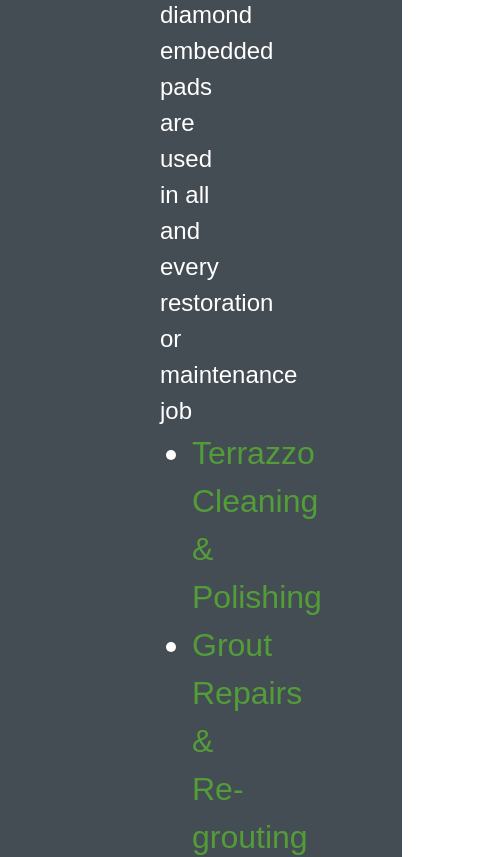
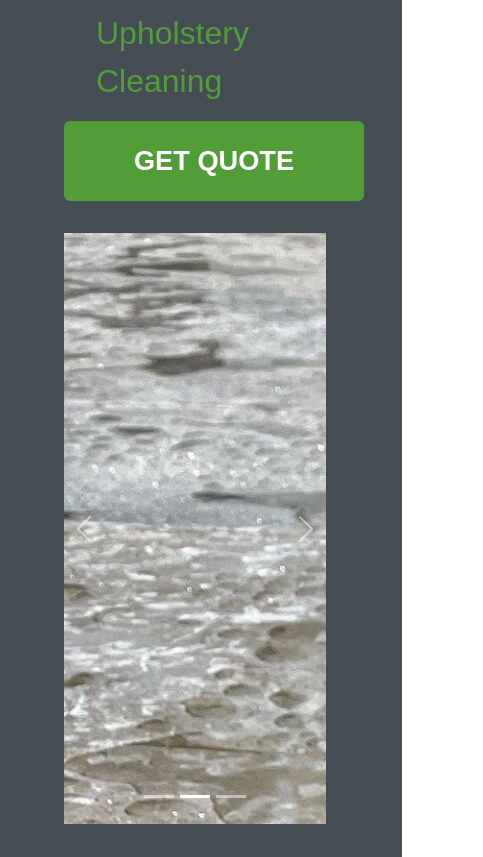
Before and after one commit to DBulacio/starcleanup_landing, a React (Create React App) app: page / in a window 390 px wide. Shown: the part 3040-3897 px from the top of the page, 483 px wide, since content can reach past the window. Built offline with nearby package versions, Linux system fonts and the light colour scheme.

Commit message:
adding services styling

```diff
--- a/src/App.css
+++ b/src/App.css
@@ -134,9 +134,6 @@ p, h1 {
   align-items: center;
   padding: 3rem 10rem;
 }
-/* .services-content, .services-image {
-  flex: 1;
-} */
 .services-title {
   font-size: 4rem;
 }
@@ -150,6 +147,15 @@ p, h1 {
   text-decoration: none;
   color: var(--main)
 }
+.carousel-item {
+  height: 70vh !important;
+}
+.get-quote-button {
+  margin-bottom: 2rem;
+  width: 300px;
+  height: 80px;
+  font-size: 1.7rem !important;
+}
 
 /* MEDIA */
 @media (max-width: 1300px) {
@@ -158,6 +164,9 @@ p, h1 {
   }
   .black-overlay {
     height: 98.6vh;
+  }
+  .home-services-bg {
+    padding: 3rem 5rem;
   }
 }
 
@@ -171,6 +180,10 @@ p, h1 {
   .home-pg-1, .home-pg-2 {
     font-size: 14px;
   }
+  .home-services-bg {
+    padding: 3rem 0;
+    flex-direction: column;
+  }
 }
 
 @media (max-width: 576px) {
@@ -181,4 +194,7 @@ p, h1 {
     font-size: 48px;
     margin: 3rem 0 !important;
   }
+  .home-services-bg {
+    padding: 3rem 4rem;
+  }
 }
--- a/src/components/home/Services.js
+++ b/src/components/home/Services.js
@@ -1,10 +1,11 @@
 import React from "react";
 import Carousel from 'react-bootstrap/Carousel';
+import Button from 'react-bootstrap/Button';
 
 const Services = () => {
   return (
     <div className="home-services-bg row">
-      <div className="services-content col">
+      <div className="services-content col-md-6">
         <h2 className="services-title">OUR FLOOR CARE SERVICES</h2>
         <p className="services-pg"><span className="starcleanup">Star Clean Up</span> offers specialized range of services directed to high end residential and commercial facilities in need of a long term solution to keep their floors and textiles looking the best and expanding lifespan as much as possible by ensuring only the best procedures, equipment and diamond embedded pads are used in all and every restoration or maintenance job</p>
         <ul className="services-list">
@@ -33,10 +34,12 @@ const Services = () => {
             <a href="#"> Commercial Upholstery Cleaning</a>
           </li>
         </ul>
+        <Button className='main-button get-quote-button'>GET QUOTE</Button>
       </div>
 
-      <div className="services-image col">
-        {/* <Carousel className="services-image-carousel">
+      <div className="services-image col-md-6">
+        <Carousel>
+          {/* It would be nice to have the iamges be square to fit the text */}
           <Carousel.Item>
             <img src="carousel_1.jpeg"/>
           </Carousel.Item>
@@ -46,7 +49,7 @@ const Services = () => {
           <Carousel.Item>
             <img src="carousel_3.jpeg"/>
           </Carousel.Item>
-        </Carousel> */}
+        </Carousel>
       </div>
     </div>
   )
```
